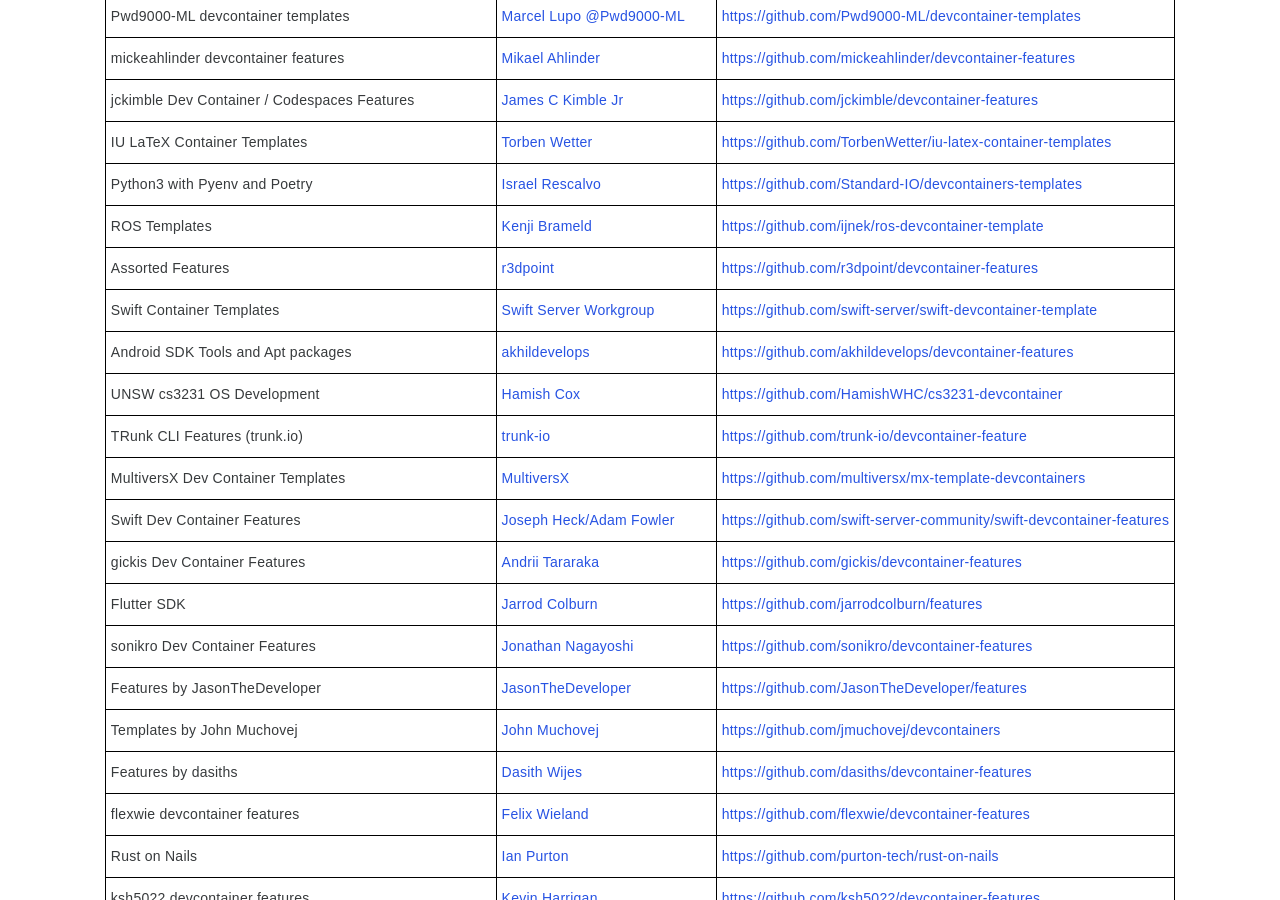
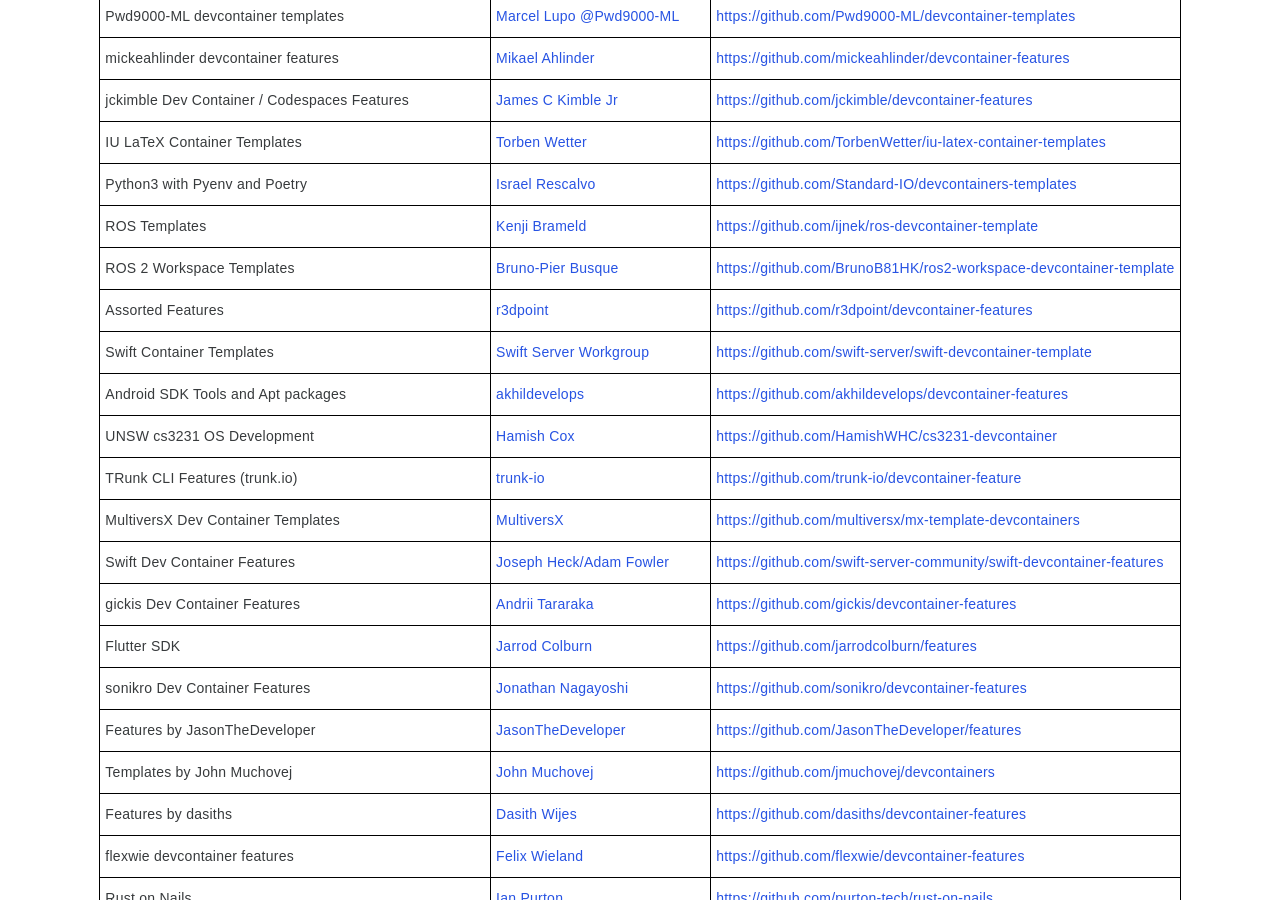
Before and after one commit to devcontainers/devcontainers.github.io, a Jekyll site: the page built from collections.html, in a window 1280 px wide and 900 px high, scrolled down 2355 px. Built offline with Jekyll 4.4.1, drawn with Linux system fonts in a browser that asks for light colours; nearby versions of some CDN libraries; comment, search, counter and statistics services are not loaded.

Commit message:
Add ROS 2 workspace template collection

```diff
--- a/_data/collection-index.yml
+++ b/_data/collection-index.yml
@@ -268,6 +268,11 @@
   contact: https://github.com/ijnek/ros-devcontainer-template/issues
   repository: https://github.com/ijnek/ros-devcontainer-template
   ociReference: ghcr.io/ijnek/ros-devcontainer-template
+- name: ROS 2 Workspace Templates
+  maintainer: Bruno-Pier Busque
+  contact: https://github.com/BrunoB81HK/ros2-workspace-devcontainer-template/issues
+  repository: https://github.com/BrunoB81HK/ros2-workspace-devcontainer-template
+  ociReference: https://ghcr.io/BrunoB81HK/ros2-workspace-devcontainer-template
 - name: Assorted Features
   maintainer: r3dpoint
   contact: https://github.com/r3dpoint/devcontainer-features/issues
```
